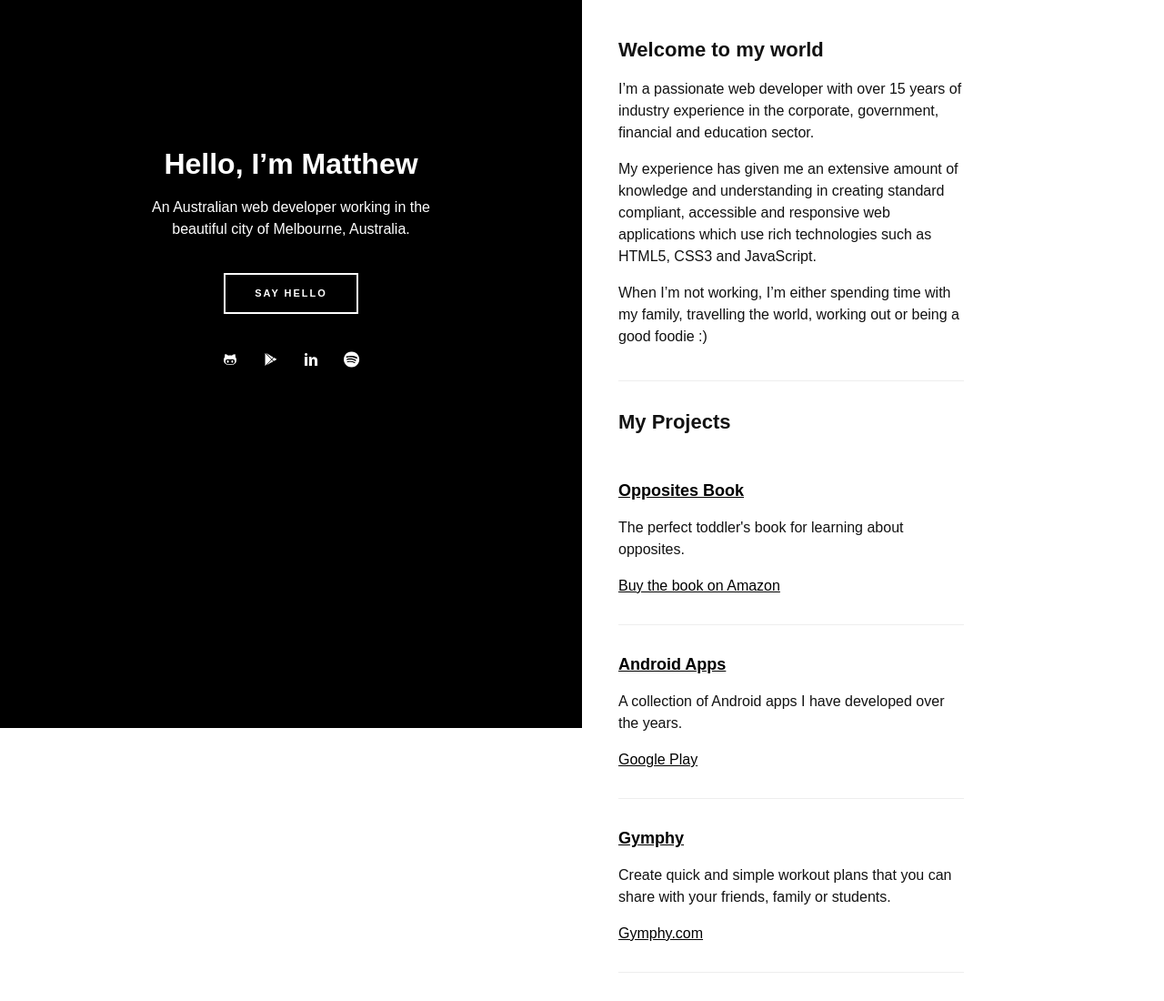
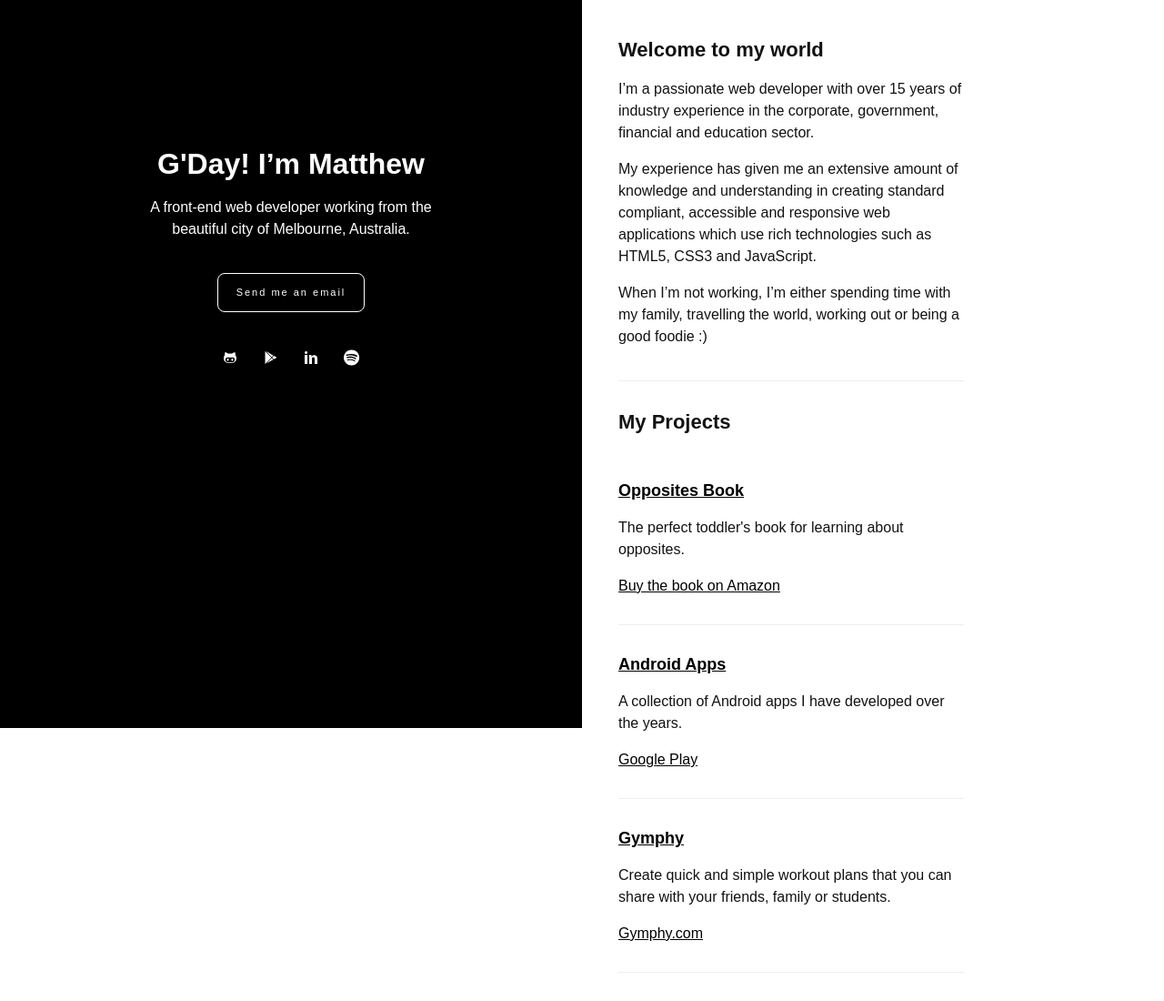
Before and after one commit to matthewhartman/matthewhartman.com.au, a plain HTML site: page index.html in a window 1280 px wide. Shown: the top 1100 px of the page at 91% size. Drawn offline with Linux system fonts and the light colour scheme.

Commit message:
Minor tweaking to copy and CSS

```diff
--- a/index.html
+++ b/index.html
@@ -3,8 +3,8 @@
 <head>
   <meta charset="utf-8">
   <meta http-equiv="X-UA-Compatible" content="IE=edge">
-  <title>Matthew Hartman &mdash; Front-end Developer - Linux Lover - Good Foodie</title>
-  <meta name="description" content="Matthew Hartman is a web developer specialising in creating mobile-first, responsive websites and applications.">
+  <title>Matthew Hartman - Front-end web developer from Melbourne, Australia</title>
+  <meta name="description" content="Matthew Hartman is a front-end web developer specialising in creating mobile-first, responsive websites and applications.">
   <meta name="theme-color" content="#000000">
   <meta name="viewport" content="width=device-width, initial-scale=1.0">
   <link rel="shortcut icon" href="/img/favicon.ico">
@@ -12,7 +12,7 @@
   <link rel="apple-touch-icon" sizes="72x72" href="/img/apple-touch-icon-72x72.png">
   <link rel="apple-touch-icon" sizes="114x114" href="/img/apple-touch-icon-114x114.png">
   <link rel="manifest" href="/site.webmanifest">
-  <link rel="stylesheet" href="index.css">
+  <link rel="stylesheet" href="styles.css">
 </head>
 <body>
 
@@ -20,15 +20,15 @@
   <div class="header">
     <div class="header-inner">
       <h1 class="header-heading">
-        Hello, I&rsquo;m Matthew
+        G'Day! I&rsquo;m Matthew
       </h1>
       <p class="header-copy">
-        An Australian web developer working in the beautiful city of Melbourne, Australia.
+        A front-end web developer working from the beautiful city of Melbourne, Australia.
       </p>
 
       <div class="padding-top-20 padding-bottom-30">
         <a title="say hello :)" class="button header-button" href="mailto:matthewhartmanau@gmail.com">
-          Say hello
+          Send me an email
         </a>
       </div>
 
--- a/index.css
+++ b/styles.css
@@ -98,11 +98,11 @@ hr {
   font-size: 11px;
   line-height: 17px;
   letter-spacing: 2px;
-  padding: 12px 32px;
+  padding: 12px 20px;
   background-color: transparent;
-  border: 2px solid #fff;
-  text-transform: uppercase;
-  font-weight: 700;
+  border: 1px solid #fff;
+  border-radius: 8px;
+  font-weight: 400;
   color: white;
   text-decoration: none;
   display: inline-block;
@@ -186,7 +186,7 @@ hr {
 }
 .icon:before {
   transition: all .3s;
-  font-size: 11px;
+  font-size: 10px;
   line-height: 17px;
   position: absolute;
   text-align: center;
```
